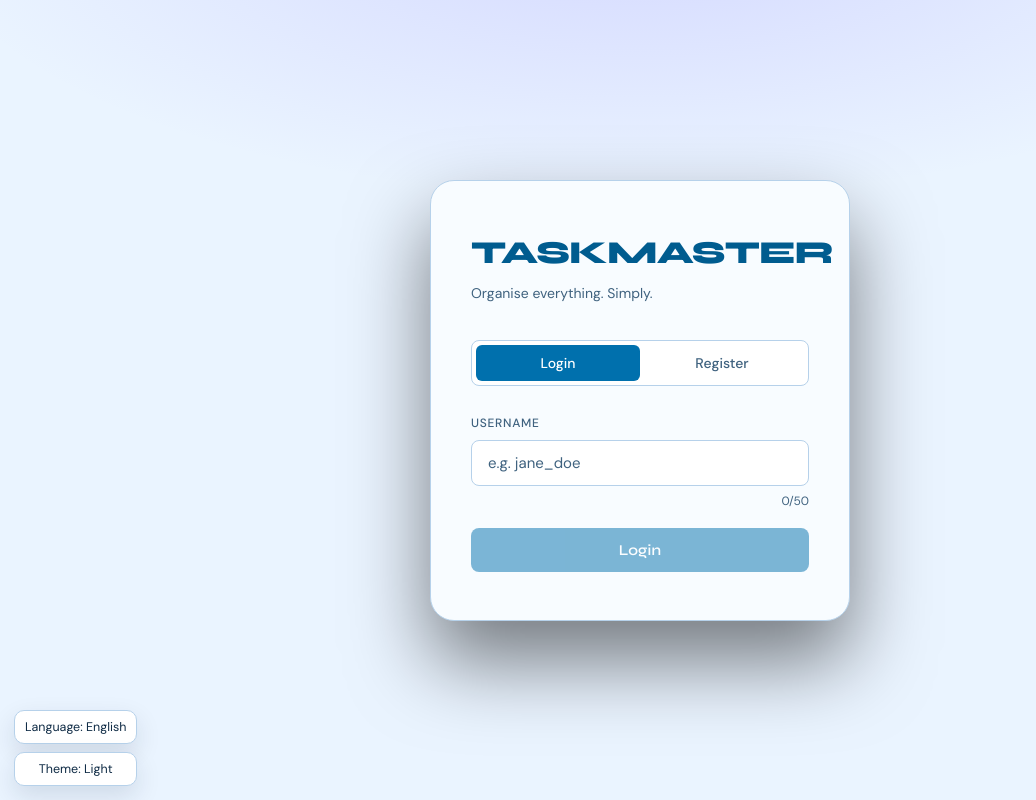
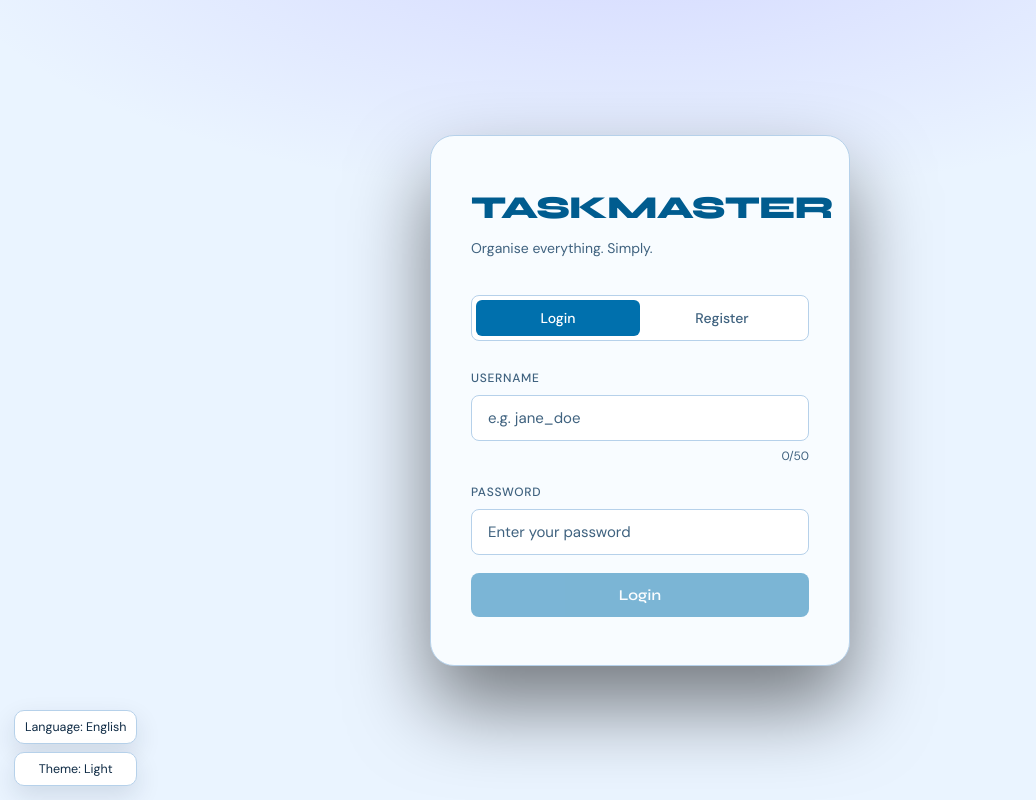
Before and after one commit to Abdullah03366/todo-api-fe, a Vue app: page / in a window 1280 px wide. Shown: the whole page, without its empty margins (0-1036 px from the left). Built offline with nearby package versions, Linux system fonts and the light colour scheme.

Commit message:
Refactor code structure for improved readability and maintainability

```diff
--- a/src/App.vue
+++ b/src/App.vue
@@ -88,10 +88,11 @@ export default {
 
     // Two-way bound object for AuthForm v-model
     const authState = computed({
-      get: () => ({ mode: auth.authMode.value, username: auth.authUsername.value }),
+      get: () => ({ mode: auth.authMode.value, username: auth.authUsername.value, password: auth.authPassword.value }),
       set: (val) => {
         auth.authMode.value     = val.mode;
         auth.authUsername.value = val.username;
+        auth.authPassword.value = val.password;
       },
     });
 
--- a/src/api/index.js
+++ b/src/api/index.js
@@ -3,6 +3,15 @@
 //  your Spring Boot server address
 // ─────────────────────────────────────────────
 const BASE_URL = '';
+let authToken = '';
+
+export function setAuthToken(token) {
+  authToken = token || '';
+}
+
+export function clearAuthToken() {
+  authToken = '';
+}
 
 function getDefaultErrorMessage(status, method, path) {
   const operation = `${method} ${path}`;
@@ -28,11 +37,20 @@ function extractBackendErrorMessage(payload) {
   return payload.message || payload.error || '';
 }
 
+function isDuplicateUsernameError(message, status, path) {
+  if (path !== '/api/auth/register') return false;
+  if (status === 409) return true;
+  return /username|duplicate|already exists|unique/i.test(message || '');
+}
+
 async function req(method, path, body) {
   const opts = {
     method,
     headers: { 'Content-Type': 'application/json' },
   };
+  if (authToken) {
+    opts.headers.Authorization = `Bearer ${authToken}`;
+  }
   if (body !== undefined) opts.body = JSON.stringify(body);
 
   const res = await fetch(BASE_URL + path, opts);
@@ -49,6 +67,9 @@ async function req(method, path, body) {
     }
 
     const backendMessage = extractBackendErrorMessage(payload);
+    if (isDuplicateUsernameError(backendMessage, res.status, path)) {
+      throw new Error('Username already exists. Please choose another one.');
+    }
     const fallbackMessage = getDefaultErrorMessage(res.status, method, path);
     throw new Error(backendMessage || fallbackMessage);
   }
@@ -59,23 +80,23 @@ async function req(method, path, body) {
 
 // ── Auth ────────────────────────────────────
 export const authApi = {
-  register: (username) => req('POST', '/api/users', { username }),
-  // Login endpoint in this backend currently has no usable input contract,
-  // so we resolve login by username through the documented users endpoint.
-  login: async (username) => {
-    const users = await req('GET', '/api/users');
-    return (users || []).find((u) => u.username === username) || null;
+  register: async ({ username, password }) => {
+    const auth = await req('POST', '/api/auth/register', { username, password });
+    setAuthToken(auth?.token);
+    return auth;
+  },
+  login: async ({ username, password }) => {
+    const auth = await req('POST', '/api/auth/login', { username, password });
+    setAuthToken(auth?.token);
+    return auth;
   },
 };
 
 // ── Lists ────────────────────────────────────
 export const listsApi = {
-  getAll: async (userId) => {
-    const user = await req('GET', `/api/users/${userId}`);
-    return user?.todoLists || [];
-  },
+  getAll: () => req('GET', '/api/todolists'),
   getById: (id) => req('GET', `/api/todolists/${id}`),
-  create: (userId, data) => req('POST', '/api/todolists', { userId, ...data }),
+  create: (data) => req('POST', '/api/todolists', data),
   update: (id, data) => req('PATCH', `/api/todolists/${id}`, data),
   remove: (id) => req('DELETE', `/api/todolists/${id}`),
 };
--- a/src/components/auth/AuthForm.vue
+++ b/src/components/auth/AuthForm.vue
@@ -13,12 +13,12 @@
         <button
           class="tab-btn"
           :class="{ active: modelValue.mode === 'login' }"
-          @click="emit('update:modelValue', { ...modelValue, mode: 'login' })"
+          @click="emit('update:modelValue', { ...modelValue, mode: 'login', password: '' })"
         >{{ locale === 'en' ? 'Login' : 'Inloggen' }}</button>
         <button
           class="tab-btn"
           :class="{ active: modelValue.mode === 'register' }"
-          @click="emit('update:modelValue', { ...modelValue, mode: 'register' })"
+          @click="emit('update:modelValue', { ...modelValue, mode: 'register', password: '' })"
         >{{ locale === 'en' ? 'Register' : 'Registreren' }}</button>
       </div>
 
@@ -40,10 +40,23 @@
         </div>
       </div>
 
+      <div class="form-group">
+        <label class="form-label">{{ locale === 'en' ? 'Password' : 'Wachtwoord' }}</label>
+        <input
+          class="form-input"
+          type="password"
+          :value="modelValue.password"
+          @input="emit('update:modelValue', { ...modelValue, password: $event.target.value })"
+          :placeholder="locale === 'en' ? 'Enter your password' : 'Voer je wachtwoord in'"
+          autocomplete="current-password"
+          @keyup.enter="emit('submit')"
+        />
+      </div>
+
       <button
         class="btn-primary"
         @click="emit('submit')"
-        :disabled="loading || !modelValue.username.trim()"
+        :disabled="loading || !modelValue.username.trim() || !modelValue.password.trim()"
       >
         <span v-if="loading"><span class="spinner"></span></span>
         <span v-else>{{ modelValue.mode === 'login' ? (locale === 'en' ? 'Login' : 'Inloggen') : (locale === 'en' ? 'Create Account' : 'Account aanmaken') }}</span>
--- a/src/composables/useAuth.js
+++ b/src/composables/useAuth.js
@@ -3,26 +3,30 @@
 //  Manages authentication state and actions
 // ─────────────────────────────────────────────
 import { ref } from 'vue';
-import { authApi } from '../api/index.js';
+import { authApi, clearAuthToken } from '../api/index.js';
 
 export function useAuth() {
   const currentUser  = ref(null);
   const authMode     = ref('login');   // 'login' | 'register'
   const authUsername = ref('');
+  const authPassword = ref('');
   const authLoading  = ref(false);
   const authError    = ref('');
 
   async function authenticate() {
-    if (!authUsername.value.trim()) return;
+    if (!authUsername.value.trim() || !authPassword.value.trim()) return;
 
     authError.value   = '';
     authLoading.value = true;
 
     try {
       const fn = authMode.value === 'login' ? authApi.login : authApi.register;
-      const user = await fn(authUsername.value.trim());
-      if (!user) throw new Error('User not found. Please register first.');
-      currentUser.value = user;
+      const auth = await fn({
+        username: authUsername.value.trim(),
+        password: authPassword.value,
+      });
+      if (!auth?.user) throw new Error('Authentication failed.');
+      currentUser.value = auth.user;
       return true; // signal success to caller
     } catch (e) {
       authError.value = e.message;
@@ -33,8 +37,10 @@ export function useAuth() {
   }
 
   function logout() {
+    clearAuthToken();
     currentUser.value  = null;
     authUsername.value = '';
+    authPassword.value = '';
     authError.value    = '';
     authMode.value     = 'login';
   }
@@ -43,6 +49,7 @@ export function useAuth() {
     currentUser,
     authMode,
     authUsername,
+    authPassword,
     authLoading,
     authError,
     authenticate,
--- a/src/composables/useLists.js
+++ b/src/composables/useLists.js
@@ -24,11 +24,11 @@ export function useLists(currentUser, showToast) {
 
   // ── Fetch ───────────────────────────────────
   async function loadLists() {
-    if (!currentUser.value?.id) {
+    if (!currentUser.value) {
       todoLists.value = [];
       return;
     }
-    const data = await listsApi.getAll(currentUser.value.id);
+    const data = await listsApi.getAll();
     const baseLists = data || [];
     const hydrated = await Promise.all(
       baseLists.map(async (list) => {
@@ -60,7 +60,7 @@ export function useLists(currentUser, showToast) {
 
     savingList.value = true;
     try {
-      const saved = await listsApi.create(currentUser.value.id, {
+      const saved = await listsApi.create({
         title:       payload.title,
         description: payload.description,
       });
```
Also changed, not shown: 5 other files (tests, documents, lock files or other folders).
